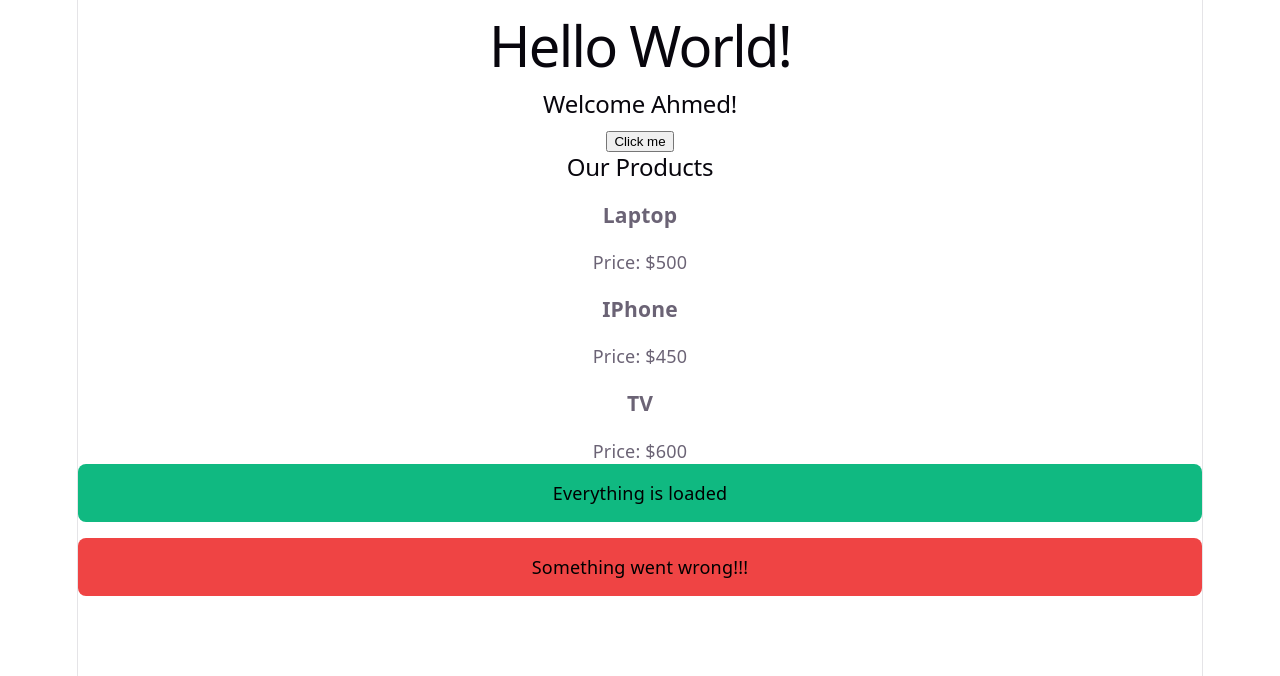
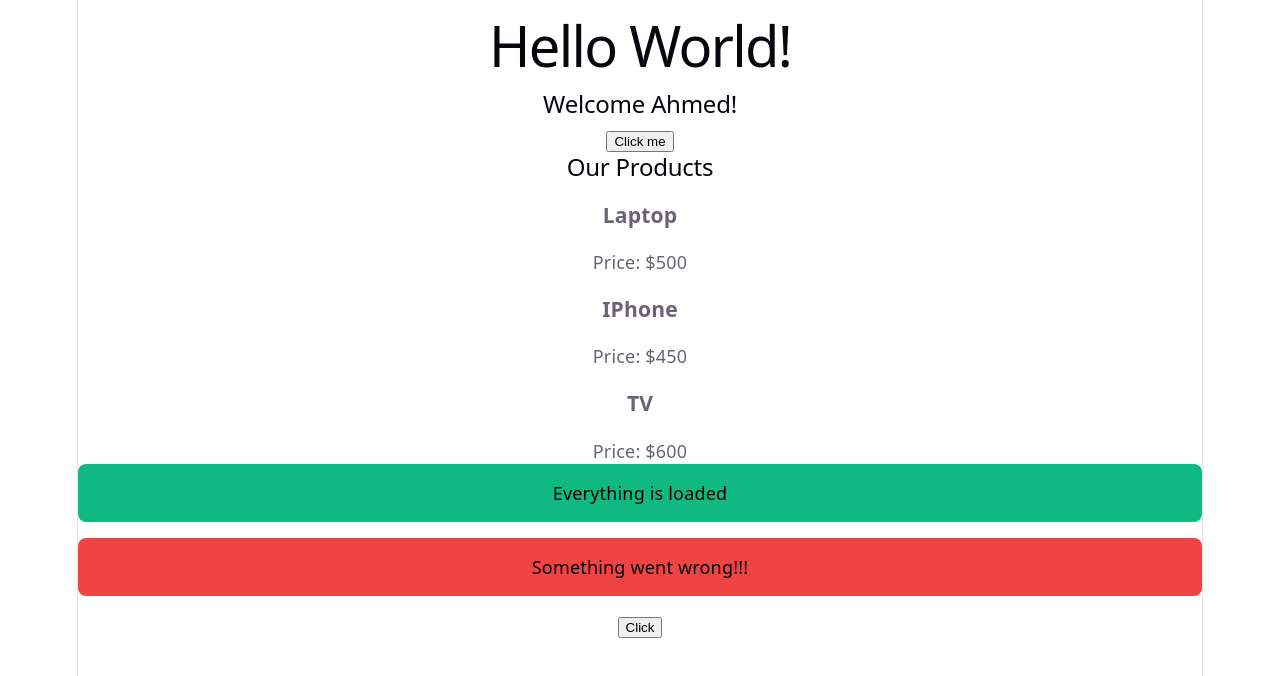
Before and after one commit to Ahmedmhmud/react-learning, a React (Vite) app in the folder hello-world/: page / in a window 1280 px wide. Shown: the top 676 px of the page. Built offline with nearby package versions, Linux system fonts and the light colour scheme.

Commit message:
event handling

```diff
--- a/hello-world/src/App.jsx
+++ b/hello-world/src/App.jsx
@@ -6,6 +6,7 @@ import { UserDetails } from './UserDetails'
 import { ProductList } from './ProductList'
 import './App.css'
 import { Alert } from './Alert'
+import { CustomButton } from './CustomButton'
 
 function App() {
 //  const [count, setCount] = useState(0)
@@ -18,6 +19,7 @@ function App() {
       <ProductList />
       <Alert>Everything is loaded</Alert>
       <Alert type="error">Something went wrong!!!</Alert>
+      <CustomButton />
     </div>
   )
 }
--- /dev/null
+++ b/hello-world/src/CustomButton.jsx
@@ -0,0 +1,11 @@
+export const CustomButton = () => {
+    const handleClick = (e) => { // e is the event object
+        alert('Thanks for clicking')
+        console.log(e.target)
+        console.log(e.button)
+    }
+
+    return (
+        <button onClick={handleClick}>Click</button>
+    )
+}
```
Also changed, not shown: 1 other file (tests, documents, lock files or other folders).
